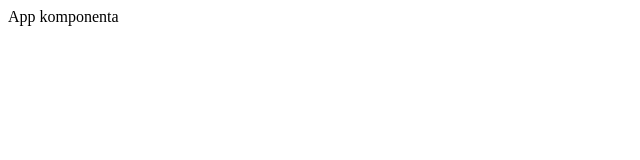
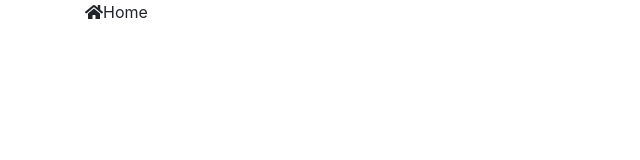
Before and after one commit to lazvel/filmoteka-frontend, a React (Create React App) app: page / in a window 1280 px wide. Shown: the top 160 px of the page, without its empty margins (0-640 px from the left). Built offline with nearby package versions, Linux system fonts and the light colour scheme.

Commit message:
Installed bootstrap and react-bootstrap

```diff
--- a/src/components/App/App.tsx
+++ b/src/components/App/App.tsx
@@ -1,10 +1,14 @@
 import React from 'react';
+import { Container } from 'react-bootstrap';
+import { faHome } from '@fortawesome/free-solid-svg-icons';
+import { FontAwesomeIcon } from '@fortawesome/react-fontawesome';
 
 function App() {
   return (
-    <div className="App">
-        App komponenta
-    </div>
+    <Container>
+      <FontAwesomeIcon icon={ faHome }/>
+        Home
+    </Container>
   );
 }
 
--- a/src/index.tsx
+++ b/src/index.tsx
@@ -3,6 +3,12 @@
 import './index.css';
 import App from './components/App/App';
 import reportWebVitals from './reportWebVitals';
+import 'bootstrap/dist/css/bootstrap.min.css';
+import 'jquery/dist/jquery.js';
+import 'popper.js/dist/popper.js';
+import 'bootstrap/dist/js/bootstrap.min.js';
+import '@fortawesome/fontawesome-free/css/fontawesome.min.css';
+
 
 ReactDOM.render(
   <React.StrictMode>
```
Also changed, not shown: package.json (+8 -0 lines), 2 other files (tests, documents, lock files or other folders).
